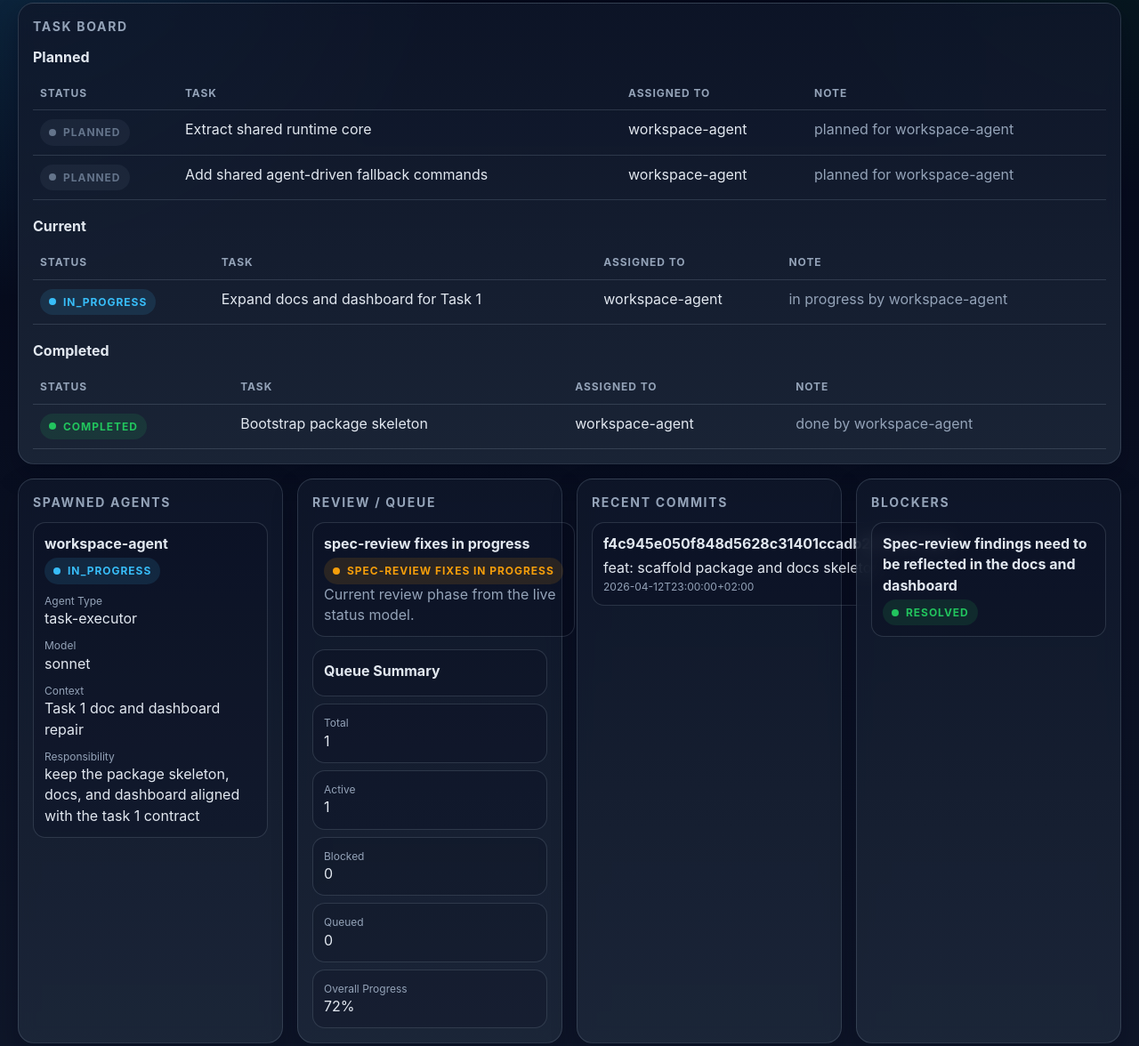
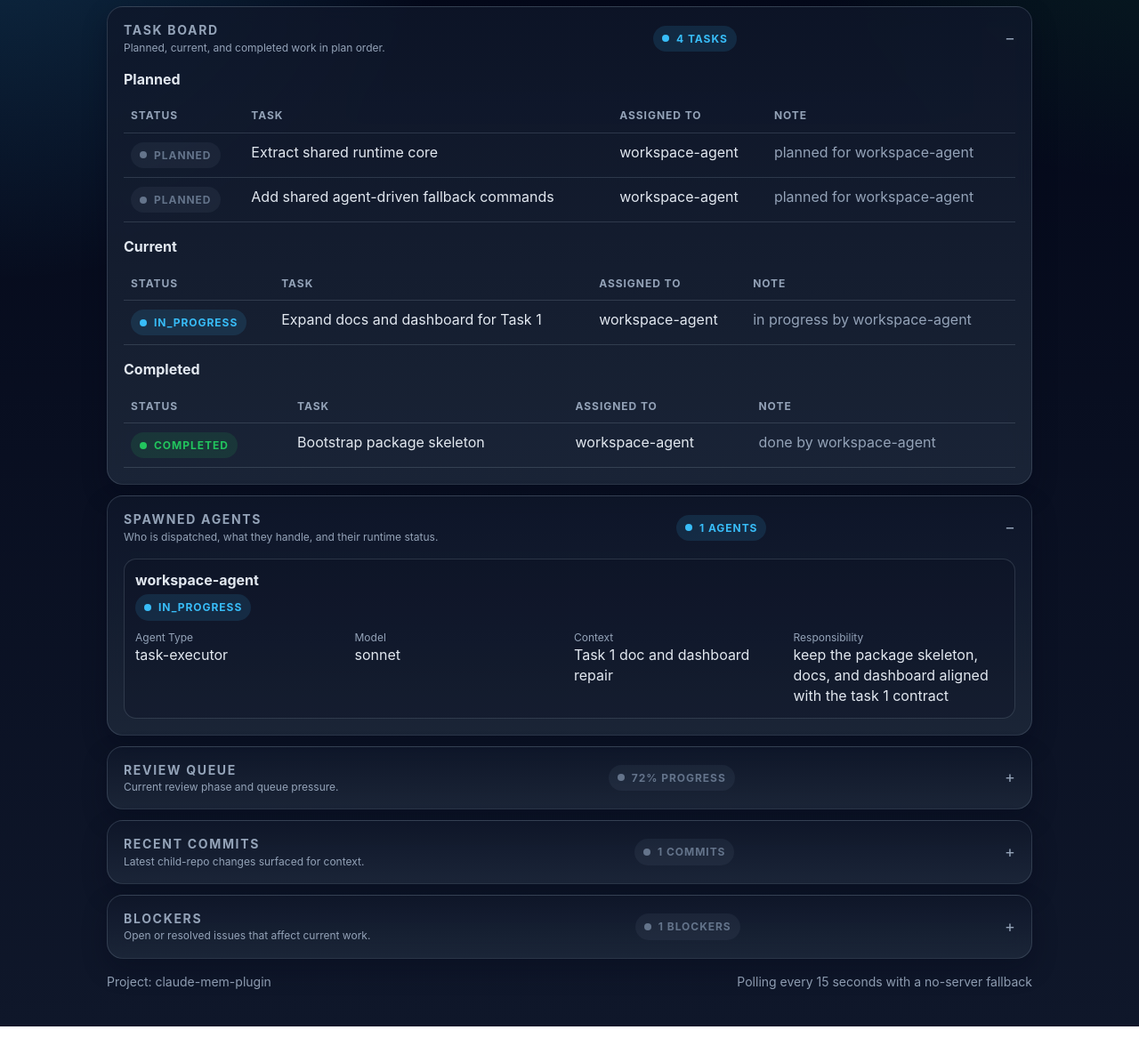
Before and after one commit to sank96/claude-mem-plugin, a website: page docs/dashboard.html in a window 1280 px wide. Shown: the part 207-1383 px from the top of the page at 89% size. After the commit the page ends 1361 px from the top, so only its background shows below. Drawn offline with Linux system fonts and the light colour scheme.

Commit message:
docs: simplify dashboard into collapsible sections

```diff
--- a/docs/dashboard.html
+++ b/docs/dashboard.html
@@ -32,7 +32,7 @@
       line-height: 1.45;
     }
     .shell {
-      max-width: 1320px;
+      max-width: 1080px;
       margin: 0 auto;
       padding: 32px 20px 40px;
     }
@@ -47,29 +47,45 @@
     h1, h2, h3, p { margin: 0; }
     h1 { font-size: 32px; letter-spacing: -0.03em; }
     .subtle { color: var(--muted); }
-    .grid {
-      display: grid;
-      gap: 16px;
-      grid-template-columns: 1.8fr 1fr;
-    }
     .stack {
       display: grid;
-      gap: 8px;
+      gap: 12px;
     }
-    .card {
+    details.card {
       background: linear-gradient(180deg, var(--panel), var(--panel-soft));
       border: 1px solid var(--border);
       border-radius: 18px;
-      padding: 16px;
+      padding: 0;
       box-shadow: 0 12px 28px rgba(2, 6, 23, 0.3);
       backdrop-filter: blur(10px);
+      overflow: hidden;
+    }
+    summary {
+      list-style: none;
+      cursor: pointer;
+      padding: 16px 18px;
+      display: flex;
+      align-items: center;
+      justify-content: space-between;
+      gap: 12px;
+    }
+    summary::-webkit-details-marker { display: none; }
+    summary::after {
+      content: "+";
+      color: var(--muted);
+      font-size: 18px;
+      line-height: 1;
+    }
+    details[open] summary::after { content: "−"; }
+    .card-body {
+      padding: 0 18px 18px;
     }
     .card h2 {
       font-size: 14px;
       text-transform: uppercase;
       letter-spacing: 0.12em;
       color: var(--muted);
-      margin-bottom: 12px;
+      margin: 0;
     }
     .badge {
       display: inline-flex;
@@ -125,7 +141,7 @@
       letter-spacing: 0.08em;
     }
     .task-group {
-      margin-top: 18px;
+      margin-top: 16px;
     }
     .task-group:first-child {
       margin-top: 0;
@@ -134,10 +150,8 @@
       font-size: 16px;
       margin: 0 0 10px;
     }
-    .task-note {
-      color: var(--muted);
-    }
-    .agent-list {
+    .task-note { color: var(--muted); }
+    .agent-list, .simple-list {
       display: grid;
       gap: 10px;
     }
@@ -159,13 +173,14 @@
       padding: 0.15rem 0.35rem;
       border-radius: 6px;
     }
-    .meta-grid {
-      display: grid;
-      gap: 16px;
-      grid-template-columns: repeat(auto-fit, minmax(240px, 1fr));
-      margin-top: 16px;
+    .muted { color: var(--muted); }
+    .section-note {
+      display: flex;
+      gap: 8px;
+      align-items: center;
+      flex-wrap: wrap;
+      margin-bottom: 12px;
     }
-    .muted { color: var(--muted); }
   </style>
 </head>
 <body>
@@ -174,7 +189,7 @@
       <div>
         <p class="tiny">Local execution dashboard</p>
         <h1>claude-mem-plugin</h1>
-        <p class="subtle">Task board and spawned agents from <code>docs/execution-status.json</code>. A local-file fallback is embedded below, so the page still renders without a server.</p>
+        <p class="subtle">Task-first summary from <code>docs/execution-status.json</code> with a no-server fallback embedded for local file use.</p>
       </div>
       <div class="stack" style="align-items:flex-end;">
         <span id="status-badge" class="badge idle">Loading</span>
@@ -182,29 +197,72 @@
       </div>
     </div>
 
-    <section class="card">
-      <h2>Task Board</h2>
-      <div id="task-board"></div>
-    </section>
+    <div class="stack">
+      <details class="card" open>
+        <summary>
+          <div>
+            <h2>Task board</h2>
+            <div class="tiny">Planned, current, and completed work in plan order.</div>
+          </div>
+          <span id="task-count" class="badge info">Loading</span>
+        </summary>
+        <div class="card-body">
+          <div id="task-board"></div>
+        </div>
+      </details>
 
-    <div class="meta-grid">
-      <section class="card">
-        <h2>Spawned Agents</h2>
-        <div class="agent-list" id="spawned-agents"></div>
-      </section>
-      <section class="card">
-        <h2>Review / Queue</h2>
-        <div class="stack" id="review-phase"></div>
-        <div class="stack" id="queue-summary" style="margin-top:14px;"></div>
-      </section>
-      <section class="card">
-        <h2>Recent Commits</h2>
-        <div class="stack" id="recent-commits"></div>
-      </section>
-      <section class="card">
-        <h2>Blockers</h2>
-        <div class="stack" id="blockers"></div>
-      </section>
+      <details class="card" open>
+        <summary>
+          <div>
+            <h2>Spawned agents</h2>
+            <div class="tiny">Who is dispatched, what they handle, and their runtime status.</div>
+          </div>
+          <span id="agent-count" class="badge info">Loading</span>
+        </summary>
+        <div class="card-body">
+          <div class="agent-list" id="spawned-agents"></div>
+        </div>
+      </details>
+
+      <details class="card">
+        <summary>
+          <div>
+            <h2>Review queue</h2>
+            <div class="tiny">Current review phase and queue pressure.</div>
+          </div>
+          <span id="queue-badge" class="badge idle">Loading</span>
+        </summary>
+        <div class="card-body">
+          <div class="simple-list" id="review-phase"></div>
+          <div class="simple-list" id="queue-summary" style="margin-top:12px;"></div>
+        </div>
+      </details>
+
+      <details class="card">
+        <summary>
+          <div>
+            <h2>Recent commits</h2>
+            <div class="tiny">Latest child-repo changes surfaced for context.</div>
+          </div>
+          <span id="commit-count" class="badge idle">Loading</span>
+        </summary>
+        <div class="card-body">
+          <div class="simple-list" id="recent-commits"></div>
+        </div>
+      </details>
+
+      <details class="card">
+        <summary>
+          <div>
+            <h2>Blockers</h2>
+            <div class="tiny">Open or resolved issues that affect current work.</div>
+          </div>
+          <span id="blocker-count" class="badge idle">Loading</span>
+        </summary>
+        <div class="card-body">
+          <div class="simple-list" id="blockers"></div>
+        </div>
+      </details>
     </div>
 
     <div class="footer">
@@ -212,6 +270,7 @@
       <span>Polling every 15 seconds with a no-server fallback</span>
     </div>
   </div>
+
   <script id="status-fallback" type="application/json">
   {
     "project": "claude-mem-plugin",
@@ -302,6 +361,11 @@
     ],
     "recentCommits": [
       {
+        "sha": "54db68b41cce1a6e4a2d75580a5f56974beeaaed",
+        "message": "docs: simplify task 1 dashboard and remove installer surface",
+        "authoredAt": "2026-04-12T00:00:00+02:00"
+      },
+      {
         "sha": "f1d02652f6108b415f9d926545d6074f124e19dd",
         "message": "docs: add task board ownership to dashboard",
         "authoredAt": "2026-04-12T00:00:00+02:00"
@@ -309,6 +373,7 @@
     ]
   }
   </script>
+
   <script>
     function readFallbackData() {
       return JSON.parse(document.getElementById('status-fallback').textContent);
@@ -368,6 +433,7 @@
         renderTaskGroup('Current', board.current || []),
         renderTaskGroup('Completed', board.completed || [])
       ].join('');
+      document.getElementById('task-count').textContent = String((board.planned || []).length + (board.current || []).length + (board.completed || []).length) + ' tasks';
     }
 
     function renderAgents(data) {
@@ -386,9 +452,10 @@
           '</div>' +
         '</div>';
       }).join('') : '<div class="item"><div class="muted">No spawned agents</div></div>';
+      document.getElementById('agent-count').textContent = String(agents.length) + ' agents';
     }
 
-    function renderCompactSections(data) {
+    function renderReviewQueue(data) {
       document.getElementById('review-phase').innerHTML =
         '<div class="item">' +
           '<div class="row"><strong>' + escapeHtml(data.reviewPhase || 'none') + '</strong>' + badgeLabel(data.reviewPhase || 'idle', data.reviewPhase) + '</div>' +
@@ -397,13 +464,15 @@
 
       var queue = data.queueSummary || {};
       document.getElementById('queue-summary').innerHTML =
-        '<div class="item"><strong>Queue Summary</strong></div>' +
         '<div class="item"><div class="tiny">Total</div><div>' + Number(queue.total || 0) + '</div></div>' +
         '<div class="item"><div class="tiny">Active</div><div>' + Number(queue.active || 0) + '</div></div>' +
         '<div class="item"><div class="tiny">Blocked</div><div>' + Number(queue.blocked || 0) + '</div></div>' +
         '<div class="item"><div class="tiny">Queued</div><div>' + Number(queue.queued || 0) + '</div></div>' +
         '<div class="item"><div class="tiny">Overall Progress</div><div>' + Number(queue.progress || 0) + '%</div></div>';
+      document.getElementById('queue-badge').textContent = queue.progress ? String(queue.progress) + '% progress' : 'queued';
+    }
 
+    function renderSupplemental(data) {
       var commits = data.recentCommits || [];
       document.getElementById('recent-commits').innerHTML = commits.length ? commits.map(function (commit) {
         return '<div class="item">' +
@@ -412,6 +481,7 @@
           '<div class="tiny">' + escapeHtml(commit.authoredAt || '') + '</div>' +
         '</div>';
       }).join('') : '<div class="item"><div class="muted">No recent commits</div></div>';
+      document.getElementById('commit-count').textContent = String(commits.length) + ' commits';
 
       var blockers = data.blockers || [];
       document.getElementById('blockers').innerHTML = blockers.length ? blockers.map(function (blocker) {
@@ -419,6 +489,7 @@
           '<div class="row"><strong>' + escapeHtml(blocker.title || 'Blocker') + '</strong>' + badgeLabel(blocker.status || 'open', blocker.status) + '</div>' +
         '</div>';
       }).join('') : '<div class="item"><div class="muted">No blockers recorded</div></div>';
+      document.getElementById('blocker-count').textContent = String(blockers.length) + ' blockers';
     }
 
     function render(data) {
@@ -428,11 +499,8 @@
       document.getElementById('updated').textContent = 'Last updated: ' + (data.lastUpdated || 'unknown');
       renderTasks(data);
       renderAgents(data);
-      renderCompactSections(data);
-    }
-
-    function applyData(data) {
-      render(data);
+      renderReviewQueue(data);
+      renderSupplemental(data);
     }
 
     function refresh() {
@@ -441,13 +509,13 @@
           if (!response.ok) throw new Error('HTTP ' + response.status);
           return response.json();
         })
-        .then(applyData)
+        .then(render)
         .catch(function () {
-          applyData(readFallbackData());
+          render(readFallbackData());
         });
     }
 
-    applyData(readFallbackData());
+    render(readFallbackData());
     refresh();
     setInterval(refresh, 15000);
   </script>
```
Also changed, not shown: tests/docs/task1-contract.test.js (+6 -3 lines).
